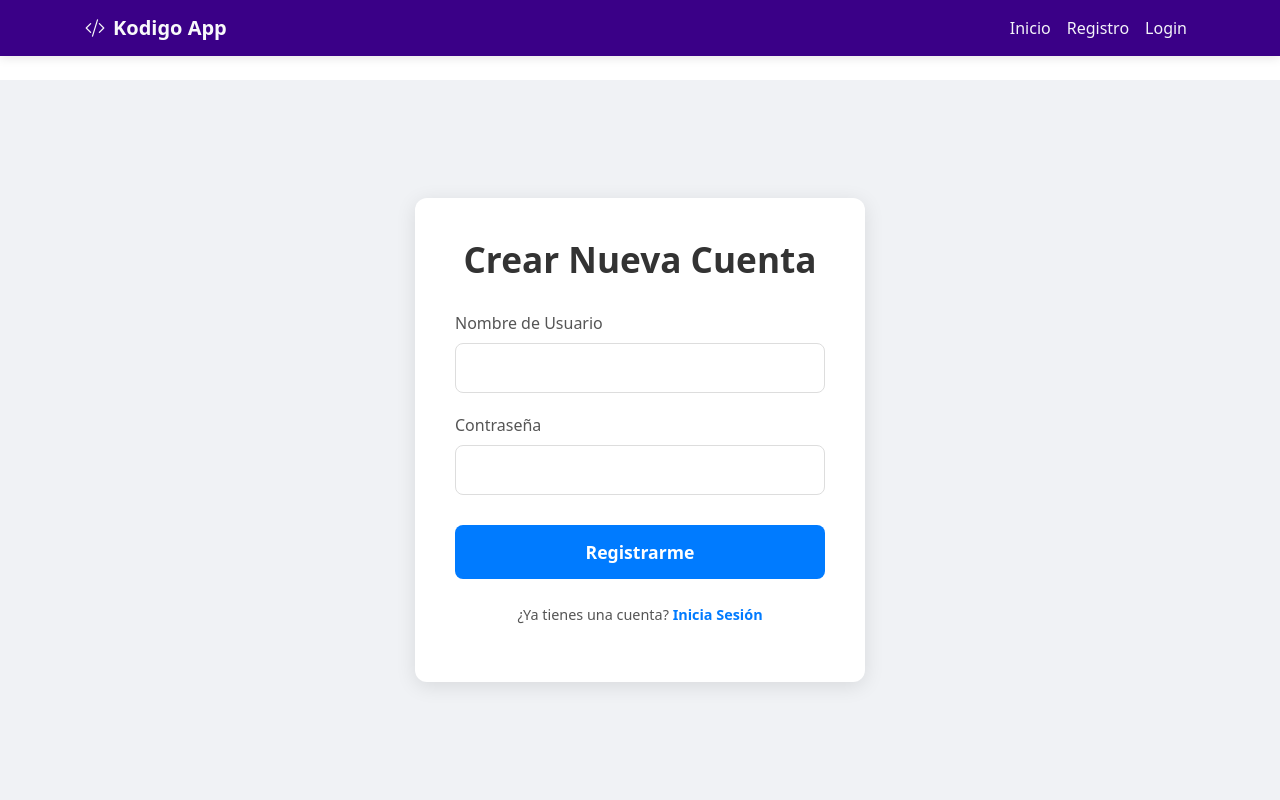
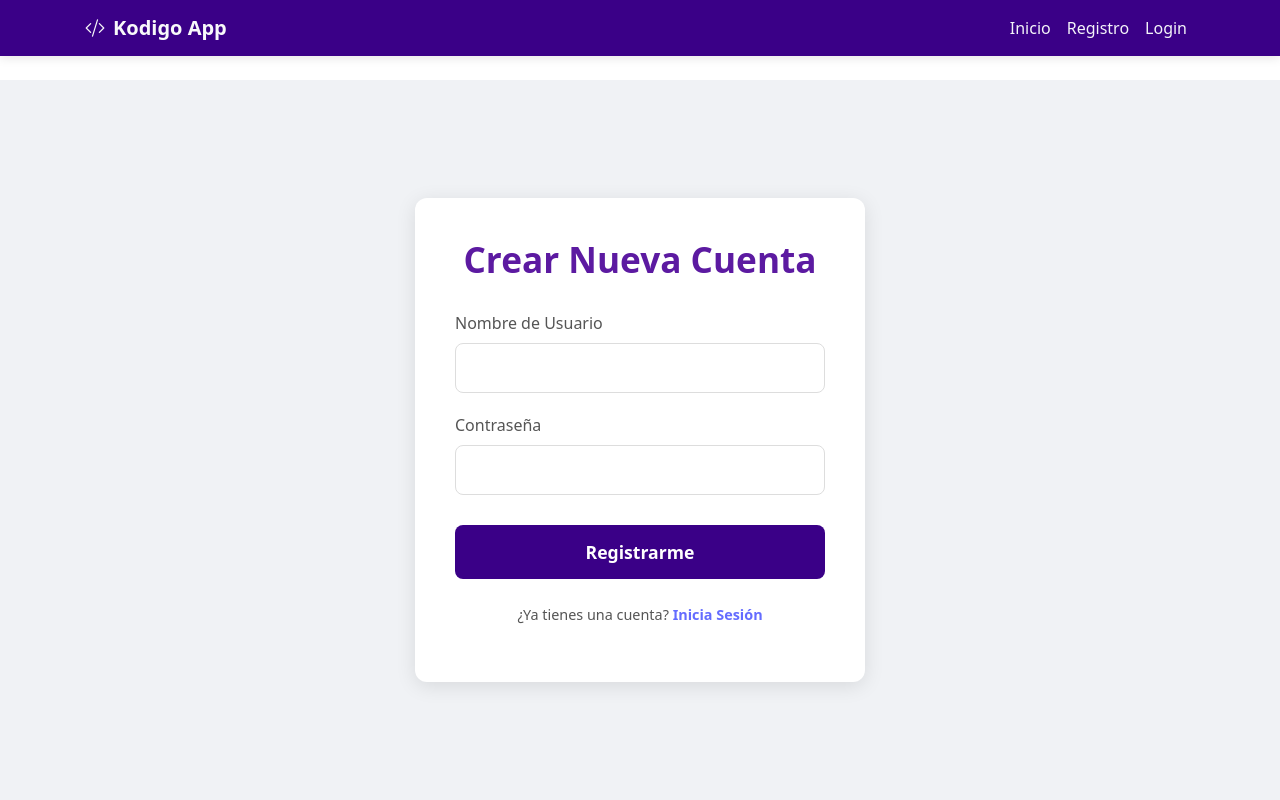
Before and after one commit to Robr44/Frotend_React_App, a React (Vite) app in the folder kodigo-Appi/: page /register in a window 1280 px wide. Shown: the top 800 px of the page. Built offline with nearby package versions, Linux system fonts and the light colour scheme.

Commit message:
adjust colors

```diff
--- a/kodigo-Appi/src/index.css
+++ b/kodigo-Appi/src/index.css
@@ -591,7 +591,7 @@ main {
 
 .auth-card h2 {
   font-size: 2.2em;
-  color: #333;
+  color: var(--color-secondary);
   margin-bottom: 30px;
   font-weight: 600;
 }
@@ -638,7 +638,7 @@ main {
 .submit-button {
   width: 100%;
   padding: 14px;
-  background-color: #007bff;
+  background-color: var(--color-primary);
   color: white;
   border: none;
   border-radius: 8px;
@@ -650,7 +650,7 @@ main {
 }
 
 .submit-button:hover {
-  background-color: #0056b3;
+  background-color: var(--color-secondary);
 }
 
 .redirect-link {
@@ -660,7 +660,7 @@ main {
 }
 
 .redirect-link a {
-  color: #007bff;
+  color: --color-primary;
   text-decoration: none;
   font-weight: 600;
 }
```
